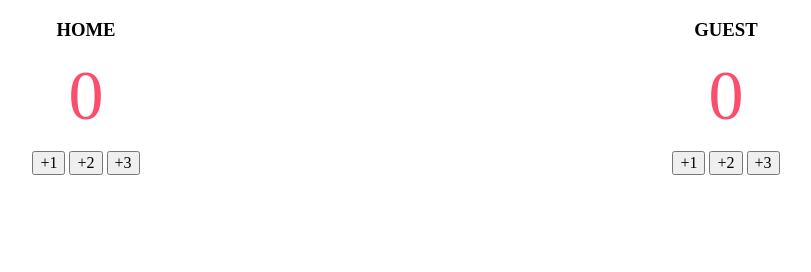
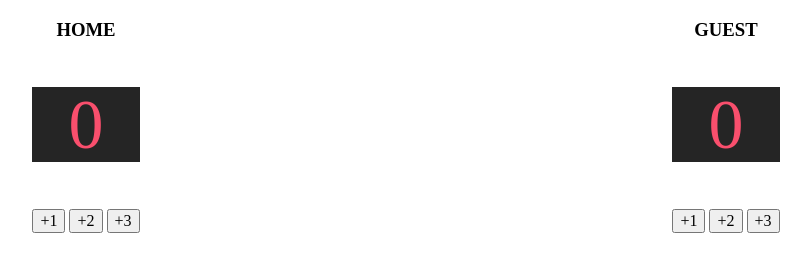
Before and after one commit to udaravidunuwan/scoreCounter, a website built with Vite: page index.html in a window 1280 px wide. Shown: the whole page, without its empty margins (234-1045 px from the left). Built offline with nearby package versions, Linux system fonts and the light colour scheme.

Commit message:
Add files via upload

```diff
--- a/index.css
+++ b/index.css
@@ -8,11 +8,11 @@ body {
 }
 
 h1 {
-
+    background-color: #252525;
     font-style: normal;
     font-weight: 400;
     font-size: 70px;
-    line-height: 17px;
+    line-height: 75px;
     text-align: center;
     color: #F94F6D;
 }
```
